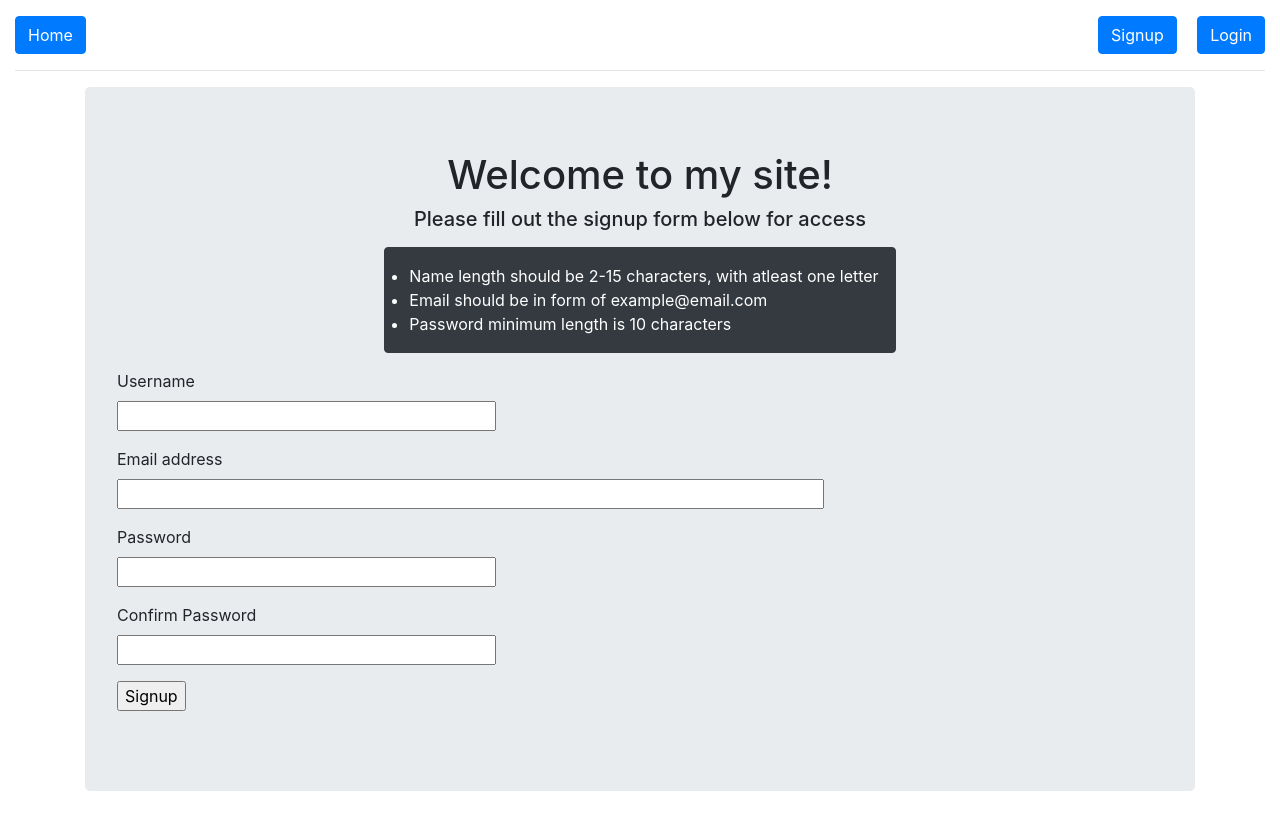
After one commit to TheSquareOne/Website-Flask-Python-V2, a Flask app: page /signup in a window 1280 px wide. The commit adds this page. Run offline with Flask 2, Linux system fonts and the light colour scheme; parts of the project's set-up code (start-up, migrations or seed data) failed here and were passed over; some libraries are stand-ins or nearby versions.

Commit message:
__init__.py: add LoginManager forms.py: Add signup form models.py: Add password functions and user_loader routes.py: Improve login function, added logout function and added signup function index.html: Added hello message for logged in user and fix already working buttons. Created signup.html template.html: Add login and signup buttons for not logged in users and logout for logged in users. config.py: Update this finally to version control and hide some secret information to another file.

```diff
--- a/app/__init__.py
+++ b/app/__init__.py
@@ -2,6 +2,7 @@ from flask import Flask
 from config import Config
 from flask_sqlalchemy import SQLAlchemy
 from flask_migrate import Migrate
+from flask_login import LoginManager
 
 # Initialize Flask
 app = Flask(__name__)
@@ -9,6 +10,9 @@ app = Flask(__name__)
 app.config.from_object(Config)
 # Database object
 db = SQLAlchemy(app)
+# Initialize login manager
+login = LoginManager(app)
+login.login_view = 'login'
 # Migration engine
 migrate = Migrate(app, db)
 
--- a/app/forms.py
+++ b/app/forms.py
@@ -1,9 +1,32 @@
 from flask_wtf import FlaskForm
 from wtforms import StringField, PasswordField, BooleanField, SubmitField
-from wtforms.validators import DataRequired
+from wtforms.validators import DataRequired, Email, EqualTo, ValidationError
+from app.models import User
 
+# Form for login
 class LoginForm(FlaskForm):
     username = StringField('Username', validators=[DataRequired()])
     password = PasswordField('Password', validators=[DataRequired()])
     remember_me = BooleanField('Remember Me')
     submit = SubmitField('Sign in')
+
+
+# Form for signup
+class SignUpForm(FlaskForm):
+    username = StringField('Username', validators=[DataRequired()])
+    password = PasswordField('Password', validators=[DataRequired()])
+    password_2 = PasswordField('Confirm Password', validators=[DataRequired(), EqualTo('password')])
+    email = StringField('Email address', validators=[DataRequired(), Email()])
+    submit = SubmitField('Signup')
+
+    # Check if username already exist in db
+    def validate_username(self, username):
+        user = User.query.filter_by(username=username.data).first()
+        if user is not None:
+            raise ValidationError('Username already in use.')
+
+    # Check if email already exist in db
+    def validate_email(self, email):
+        user = User.query.filter_by(email=email.data).first()
+        if user is not None:
+            raise ValidationError('Email already in use.')
--- a/app/routes.py
+++ b/app/routes.py
@@ -1,6 +1,9 @@
-from flask import render_template, url_for, flash, redirect
-from app import app
-from app.forms import LoginForm
+from flask import render_template, url_for, flash, redirect, request
+from app import app, db
+from app.forms import LoginForm, SignUpForm
+from app.models import User
+from flask_login import current_user, login_user, logout_user, login_required
+from werkzeug.urls import url_parse
 
 # Index / Root page
 @app.route('/')
@@ -11,9 +14,54 @@ def home():
 # Login route
 @app.route('/login', methods=['GET', 'POST'])
 def login():
+    # If user is authenticated already go to home page instead of login
+    if current_user.is_authenticated:
+        return redirect(url_for('home'))
+
     form = LoginForm()
     if form.validate_on_submit():
-        flash('Login requested for user {}, remember_me={}'.format(
-            form.username.data, form.remember_me.data))
+        # Query db with username and get first user object or None as a result
+        user = User.query.filter_by(username=form.username.data).first()
+        # Check if user was not found or password didnt match. If username or
+        # password were wrong redirect back to login page.
+        if user is None or not user.verify_password(form.password.data):
+            flash('Invalid username or password')
+            return redirect(url_for('login'))
+        # If username and password were correct mark user as logger in and
+        # redirect user to home page.
+        login_user(user, remember=form.remember_me.data)
+
+        # If login URL doesn't have next argument or next URL isn't relative
+        # redirect user to home page.
+        # If login URL does have next argument redirect user to that page after login.
+        next_page = request.args.get('next')
+        if not next_page or url_parse(next_page).netloc != '':
+            next_page = url_for('home')
+        return redirect(next_page)
+    return render_template('login.html', form=form)
+
+
+# Logout user and redirect to home page
+@app.route('/logout')
+def logout():
+    logout_user()
+    return redirect(url_for('home'))
+
+
+# Register user and redirect to login page
+@app.route('/signup', methods=['GET', 'POST'])
+def signup():
+    # Prevent access from already logged in users
+    if current_user.is_authenticated:
         return redirect(url_for('home'))
-    return render_template('login.html', form=form)
+    # Validate signup form (check SignUpForm from forms.py)
+    form = SignUpForm()
+    if form.validate_on_submit():
+        # If validation was successful add user to db and redirect to login page
+        user = User(username=form.username.data, email=form.email.data)
+        user.set_password(form.password.data)
+        db.session.add(user)
+        db.session.commit()
+        flash('Registration successful!')
+        return redirect(url_for('login'))
+    return render_template('signup.html', form=form)
--- /dev/null
+++ b/app/templates/signup.html
@@ -0,0 +1,58 @@
+{% extends "template.html" %}
+{% block title %} Signup {% endblock %}
+
+{% block style %}
+<link href="../static/signup.css" rel="stylesheet">
+{% endblock %}
+
+{% block content %}
+
+  <div class="jumbotron">
+    <h1 class="text-center">Welcome to my site!</h1>
+    <h5 class="text-center">Please fill out the signup form below for access</h5>
+    <div class="mt-3 d-flex justify-content-center">
+      <ul class="p-3 pl-4 border border-dark rounded bg-dark text-white">
+        <li>Name length should be 2-15 characters, with atleast one letter</li>
+        <li>Email should be in form of example@email.com</li>
+        <li>Password minimum length is 10 characters</li>
+      </ul>
+    </div>
+    <form action="" method="POST" class="form-signin" novalidate>
+      {{ form.hidden_tag() }}
+      <p>
+        {{ form.username.label }}<br>
+        {{ form.username(size=32) }}
+
+        {% for error in form.username.errors %}
+        <span style="color: red;">[{{ error }}]</span>
+        {% endfor %}
+      </p>
+      <p>
+        {{ form.email.label }}<br>
+        {{ form.email(size=64) }}
+
+        {% for error in form.email.errors %}
+        <span style="color: red;">[{{ error }}]</span>
+        {% endfor %}
+      </p>
+      <p>
+        {{ form.password.label }}<br>
+        {{ form.password(size=32) }}
+
+        {% for error in form.password.errors %}
+        <span style="color: red;">[{{ error }}]</span>
+        {% endfor %}
+      </p>
+      <p>
+        {{ form.password_2.label }}<br>
+        {{ form.password_2(size=32) }}
+
+        {% for error in form.password_2.errors %}
+        <span style="color: red;">[{{ error }}]</span>
+        {% endfor %}
+      </p>
+      <p>{{ form.submit() }}</p>
+    </form>
+  </div>
+
+{% endblock %}
--- a/app/templates/template.html
+++ b/app/templates/template.html
@@ -31,7 +31,12 @@
           <div class="col">
             <ul class="nav justify-content-end">
               <li class="nav-item">
+                {% if current_user.is_anonymous %}
+                <a class="btn btn-primary mr-3" href="{{ url_for('signup') }}">Signup</a>
                 <a class="btn btn-primary" href="{{ url_for('login') }}">Login</a>
+                {% else %}
+                <a class="btn btn-primary" href="{{ url_for('logout') }}">Logout</a>
+                {% endif %}
               </li>
             </ul>
           </div>
```
Also changed, not shown: app/models.py (+18 -2 lines), app/templates/index.html (+6 -2 lines), config.py (+8 -0 lines), README.md, 1 other file.
